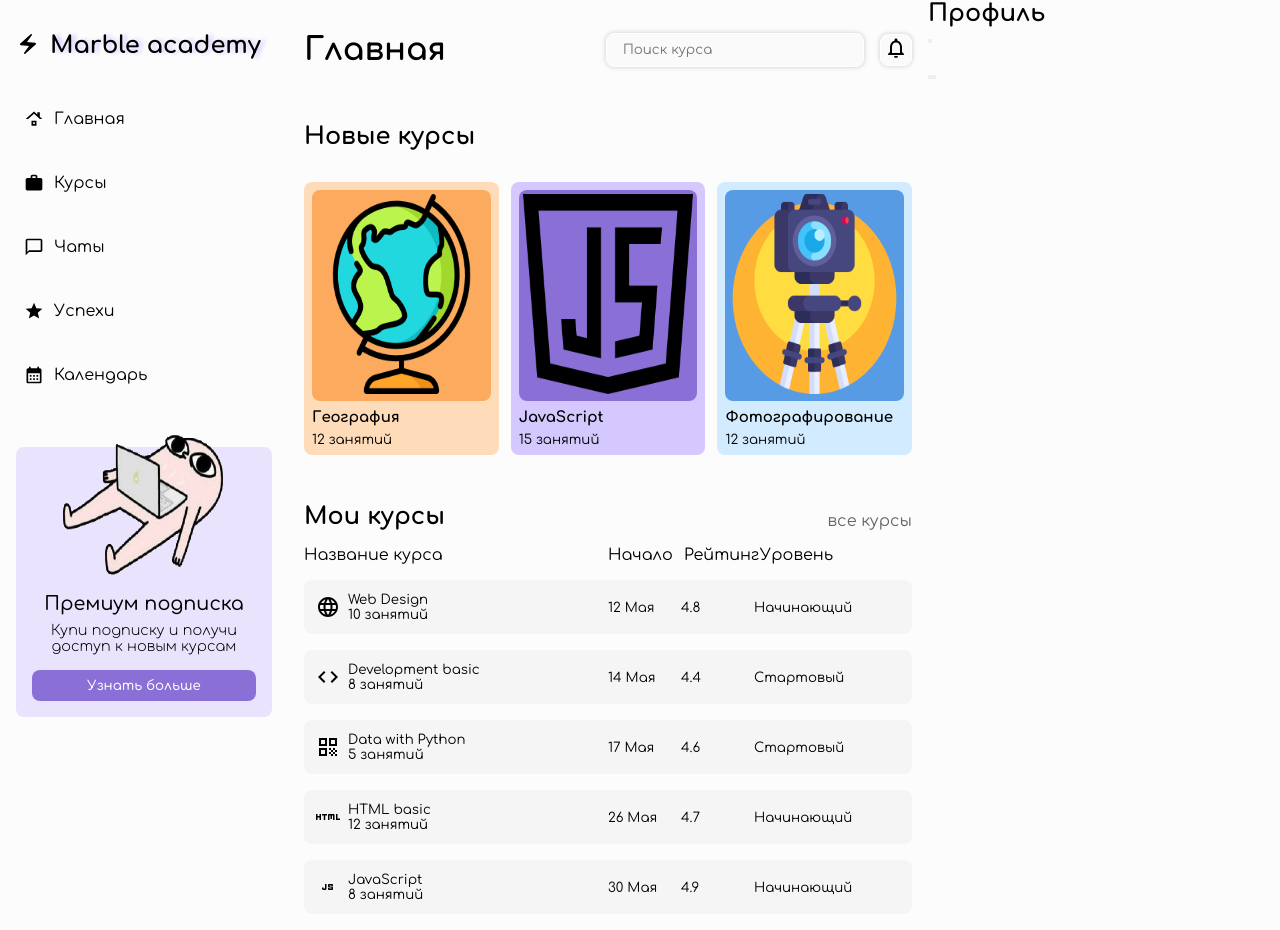
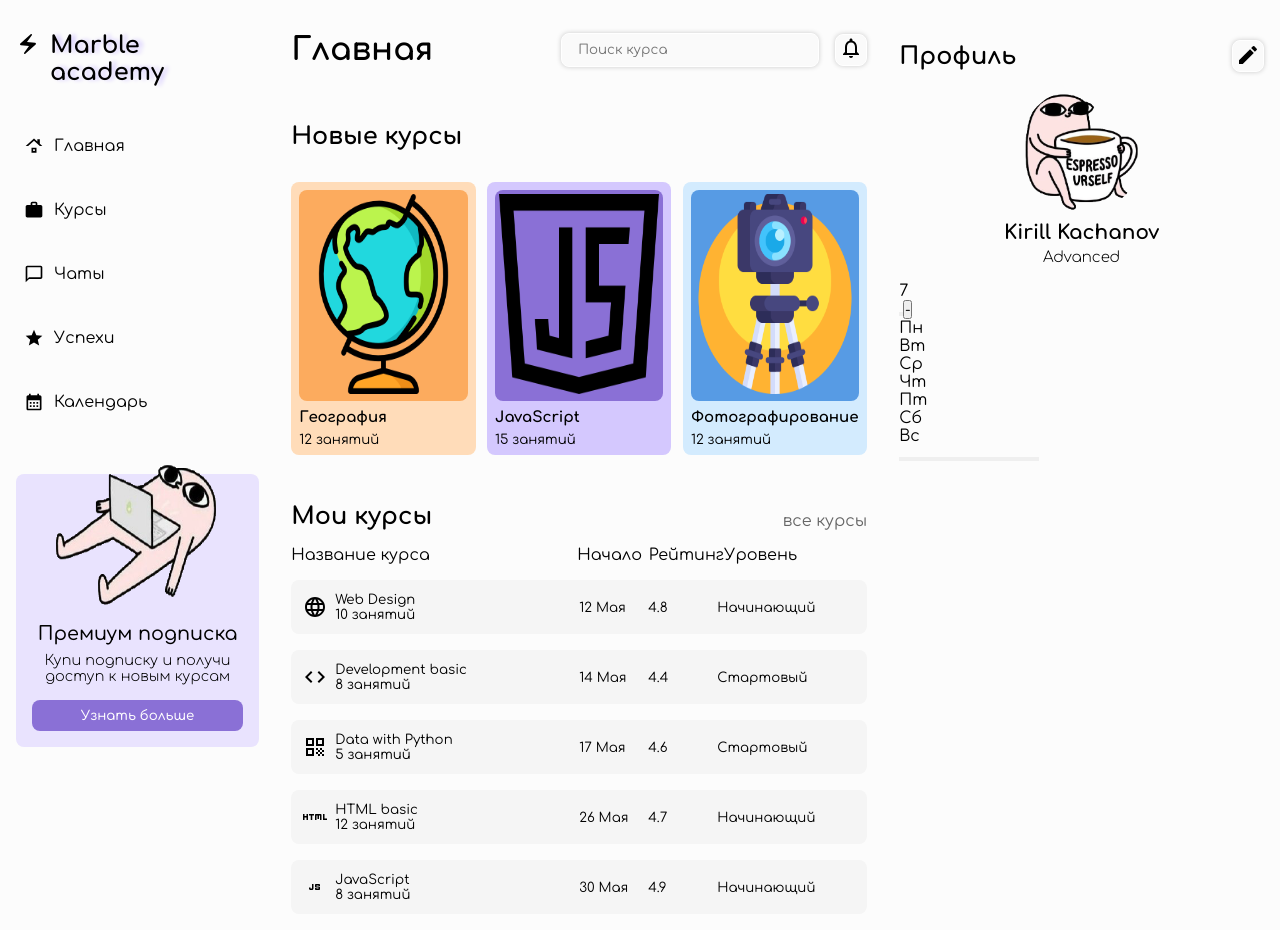
Before and after one commit to LeonG11/task-manager, a React (Create React App) app: page / in a window 1280 px wide. Built offline with nearby package versions, Linux system fonts and the light colour scheme.

Commit message:
new init

```diff
--- /dev/null
+++ b/src/Component/DataPicker.jsx
@@ -0,0 +1,62 @@
+import { useState } from "react";
+export default function DataPicker() {
+  const [currentDate, setCurrentDate] = useState(new Date());
+
+  return (
+    <div className="dataPicker">
+      <div className="dataPicker__head">
+        <div className="month">{currentDate.getMonth().toString()}</div>
+        <button className="dataPicker__btn" onClick={()=>setCurrentDate(Date().setDate(1))}></button>
+        <button className="dataPicker__btn">-</button>
+      </div>
+      <div className="dataPicker__grid">
+        <div className="dataPicker__grid__dayOftheWeek">
+          <div>Пн</div>
+          <div>Вт</div>
+          <div>Ср</div>
+          <div>Чт</div>
+          <div>Пт</div>
+          <div>Сб</div>
+          <div>Вс</div>
+        </div>
+        <div className="dataPicker__grid__day">
+          <button id="day1" className="day"></button>
+          <button id="day2" className="day"></button>
+          <button id="day3" className="day"></button>
+          <button id="day4" className="day"></button>
+          <button id="day5" className="day"></button>
+          <button id="day6" className="day"></button>
+          <button id="day7" className="day"></button>
+          <button id="day8" className="day"></button>
+          <button id="day9" className="day"></button>
+          <button id="day10" className="day"></button>
+          <button id="day11" className="day"></button>
+          <button id="day12" className="day"></button>
+          <button id="day13" className="day"></button>
+          <button id="day14" className="day"></button>
+          <button id="day15" className="day"></button>
+          <button id="day16" className="day"></button>
+          <button id="day17" className="day"></button>
+          <button id="day18" className="day"></button>
+          <button id="day19" className="day"></button>
+          <button id="day20" className="day"></button>
+          <button id="day21" className="day"></button>
+          <button id="day22" className="day"></button>
+          <button id="day23" className="day"></button>
+          <button id="day24" className="day"></button>
+          <button id="day25" className="day"></button>
+          <button id="day26" className="day"></button>
+          <button id="day27" className="day"></button>
+          <button id="day28" className="day"></button>
+          <button id="day29" className="day"></button>
+          <button id="day30" className="day"></button>
+          <button id="day31" className="day"></button>
+          <button id="day32" className="day"></button>
+          <button id="day33" className="day"></button>
+          <button id="day34" className="day"></button>
+          <button id="day35" className="day"></button>
+        </div>
+      </div>
+    </div>
+  );
+}
--- a/src/Component/Profile.jsx
+++ b/src/Component/Profile.jsx
@@ -1,24 +1,20 @@
 import React from "react";
+import CreateIcon from '@mui/icons-material/Create';
+import DataPicker from './DataPicker';
 
 export default function Profile() {
   return (
-    <div>
-      <div>
-        <h2>Профиль</h2>
-        <button></button>
+    <div className="profile">
+      <div className="profile__head">
+        <h2 className="profile__bold">Профиль</h2>
+        <button className="profile__btn"><CreateIcon/></button>
       </div>
-      <div>
-        <img src="" alt="" />
-        <div></div>
-        <div></div>
+      <div className="profile__img">
+        <img src="./assets/espresso.png" alt="" />
+        <div className="profile__name">Kirill Kachanov</div>
+        <div className="profile__status">Advanced</div>
       </div>
-      <div>
-        <div>
-          <h1></h1>
-          <button></button>
-          <button></button>
-        </div>
-      </div>
+    <DataPicker/>
     </div>
   );
 }
--- a/src/index.scss
+++ b/src/index.scss
@@ -24,7 +24,7 @@ body {
     font-size: 24px;
     padding-bottom: 20px;
   }
-  &__div{
+  &__div {
     text-shadow: 4px 0px 4px #d4c8fe;
   }
   &__ul {
@@ -261,3 +261,55 @@ body {
     box-shadow: 0px 0px 10px rgb(0, 0, 0, 0.4);
   }
 }
+
+.profile {
+  width: 30%;
+  padding: 1rem;
+  &__head {
+    padding-top: 1.5rem;
+    display: flex;
+    flex-direction: row;
+    justify-content: space-between;
+    align-items: center;
+  }
+  &__btn {
+    background-color: #fafafa;
+    height: 2rem;
+    width: 2rem;
+    border-radius: 0.5rem;
+    border: 1px solid white;
+    box-shadow: 0px 0px 5px rgb(0, 0, 0, 0.2);
+    outline: none;
+    margin-left: 1rem;
+    transition: 0.5s;
+    &:hover {
+      box-shadow: 0px 0px 10px rgb(0, 0, 0, 0.5);
+    }
+  }
+  &__img {
+    display: flex;
+    flex-direction: column;
+    margin: 1rem auto;
+    align-items: center;
+    img {
+      border-radius: 50%;
+      width: 125px;
+      height: 125px;
+    }
+  }
+  &__name {
+    font-size: 20px;
+    font-weight: 700;
+    margin-top: 0.5rem;
+  }
+  &__status {
+    margin-top: 0.3rem;
+    font-weight: 300;
+    font-size: 15px;
+  }
+}
+
+.dataPicker{
+  margin-top: 1rem;
+
+}
```
Also changed, not shown: src/Component/index.html (added), 1 other file (tests, documents, lock files or other folders).
